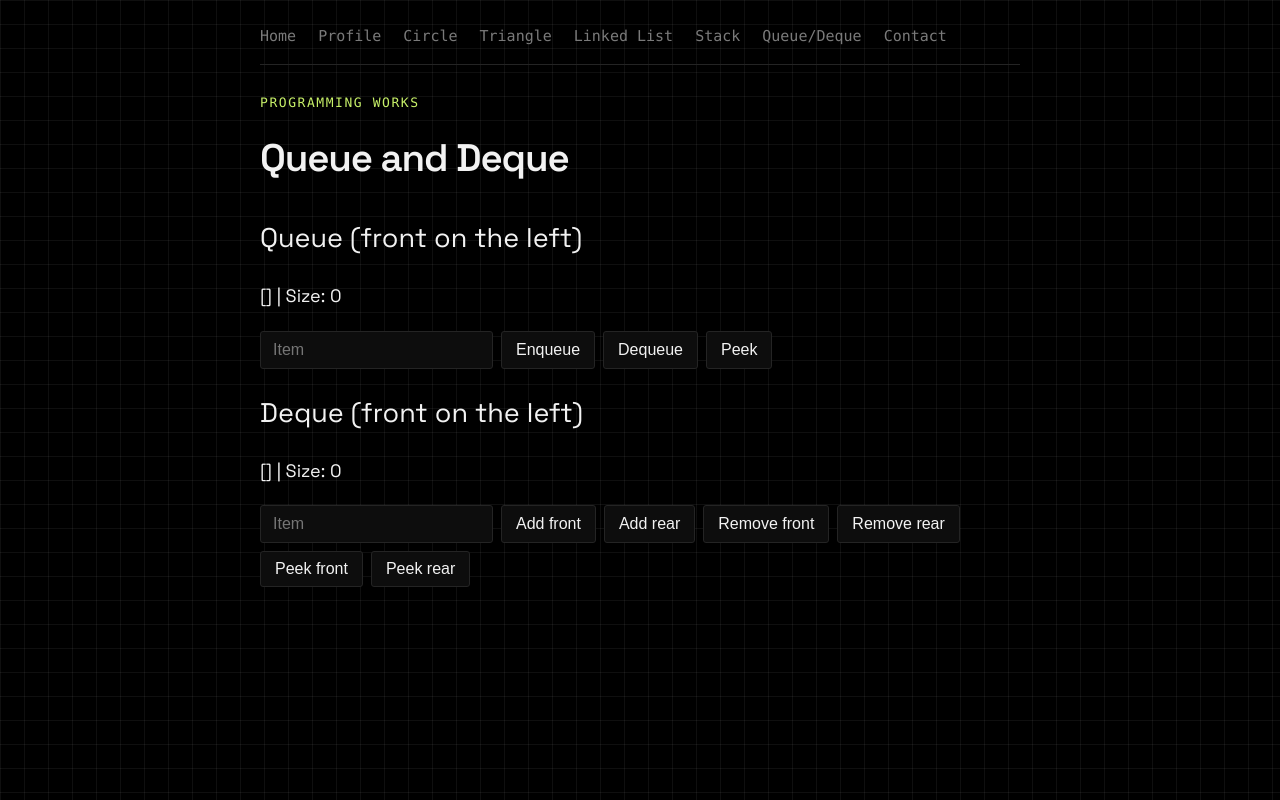
After one commit to osirisracazajugo-oss/flask-portfolio, a Flask app: page /queuedeque in a window 1280 px wide. The commit adds this page. Run offline with Flask 3, Linux system fonts and the light colour scheme.

Commit message:
Add files via upload

```diff
--- a/templates/base.html
+++ b/templates/base.html
@@ -13,6 +13,7 @@
         <a href="/works/area/triangle">Triangle</a>
         <a href="/linkedlist">Linked List</a>
         <a href="/stack">Stack</a>
+        <a href="/queuedeque">Queue/Deque</a>
         <a href="/contact">Contact</a>
     </nav>
     {% block content %}{% endblock %}
--- a/templates/index.html
+++ b/templates/index.html
@@ -8,5 +8,6 @@
   <a class="card" href="/works/area/triangle"><span>03</span>Area of a Triangle</a>
   <a class="card" href="/linkedlist"><span>04</span>Linked List</a>
   <a class="card" href="/stack"><span>05</span>Stack</a>
+  <a class="card" href="/queuedeque"><span>06</span>Queue and Deque</a>
 </div>
 {% endblock %}
--- /dev/null
+++ b/templates/queuedeque.html
@@ -0,0 +1,28 @@
+{% extends "base.html" %}
+{% block content %}
+<p class="tag">PROGRAMMING WORKS</p>
+<h1>Queue and Deque</h1>
+
+{% if message %}<p><strong>{{ message }}</strong></p>{% endif %}
+
+<h2>Queue (front on the left)</h2>
+<p>{{ q_items }} | Size: {{ q_items|length }}</p>
+<form method="POST">
+  <input type="text" name="value" placeholder="Item">
+  <button name="action" value="enqueue">Enqueue</button>
+  <button name="action" value="dequeue">Dequeue</button>
+  <button name="action" value="peek">Peek</button>
+</form>
+
+<h2>Deque (front on the left)</h2>
+<p>{{ d_items }} | Size: {{ d_items|length }}</p>
+<form method="POST">
+  <input type="text" name="value" placeholder="Item">
+  <button name="action" value="add_front">Add front</button>
+  <button name="action" value="add_rear">Add rear</button>
+  <button name="action" value="remove_front">Remove front</button>
+  <button name="action" value="remove_rear">Remove rear</button>
+  <button name="action" value="peek_front">Peek front</button>
+  <button name="action" value="peek_rear">Peek rear</button>
+</form>
+{% endblock %}
```
